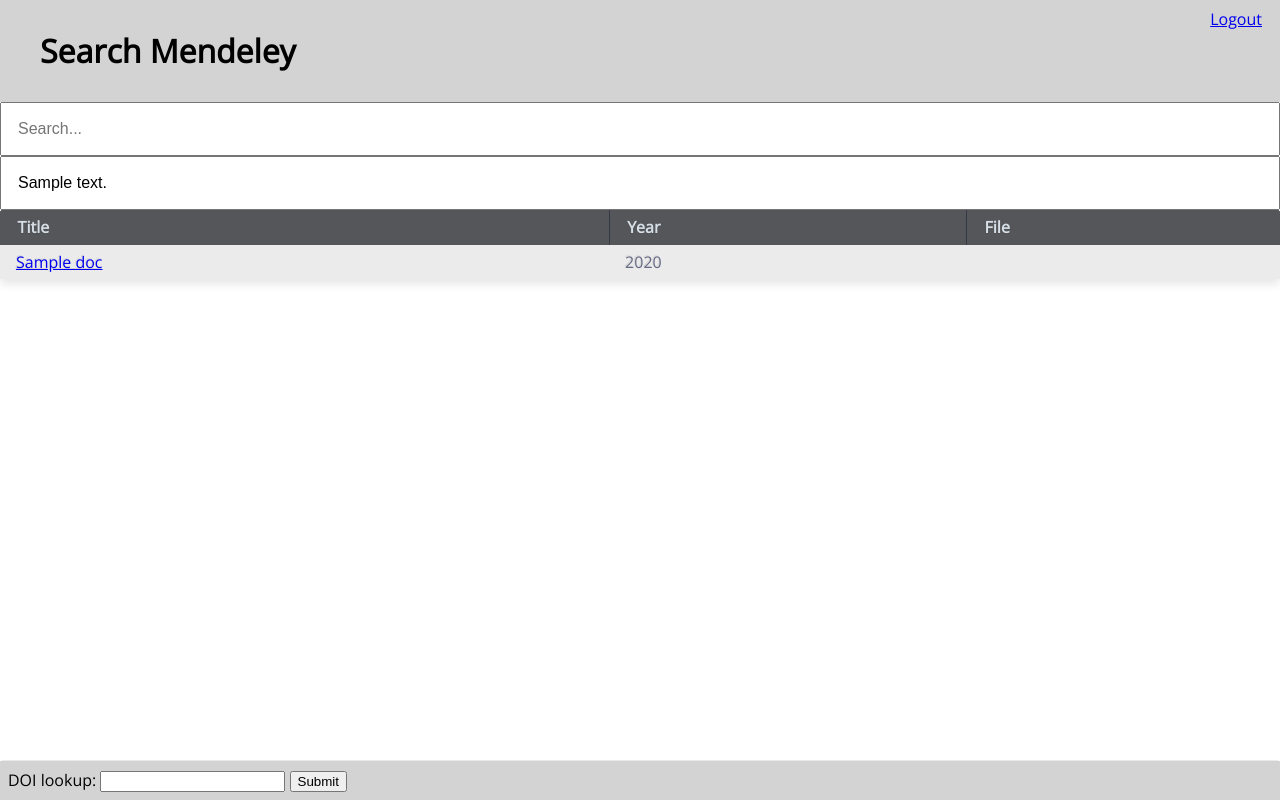
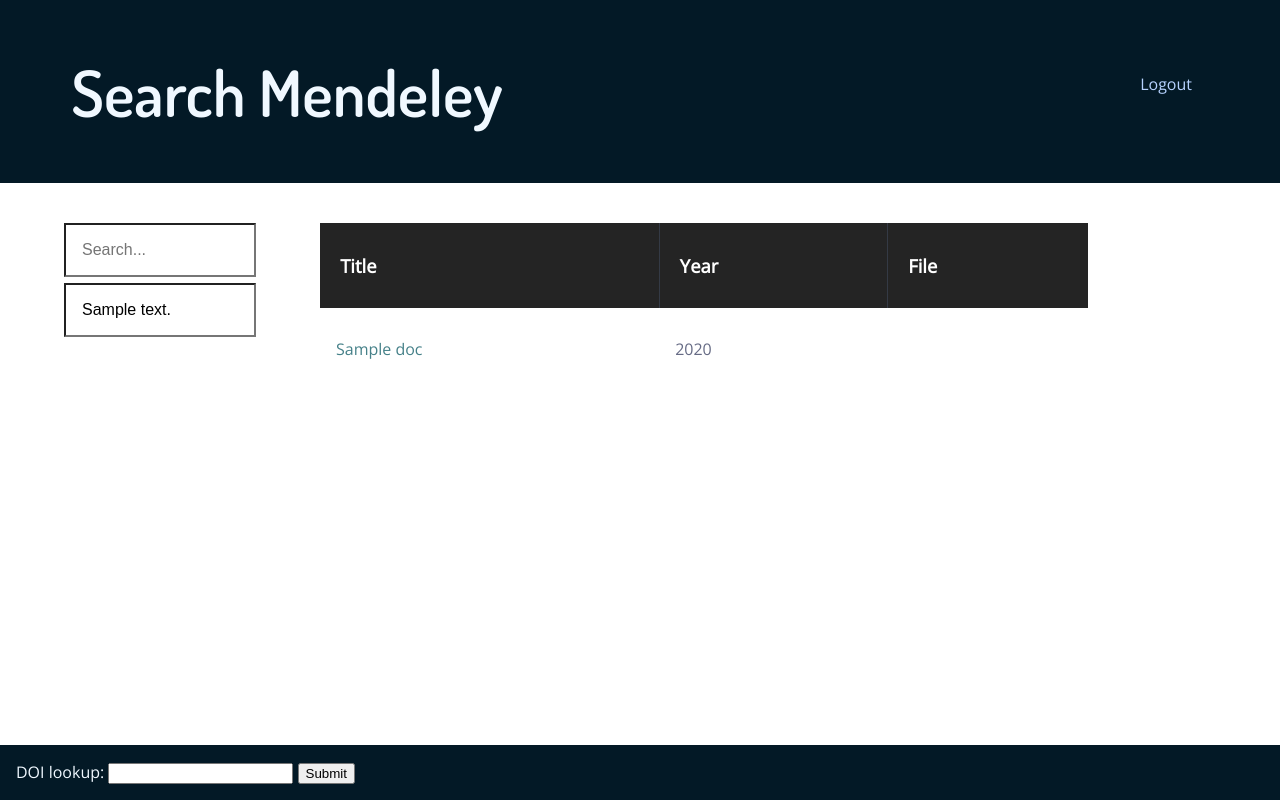
Before and after one commit to SageRalph/search-mendeley, a Flask app: template templates/library.html in a window 1280 px wide. Run offline with Flask 2, Linux system fonts and the light colour scheme; the template is opened without the code that fills it: most values are stand-ins (such as "Sample title", 1, 10 or a date in 2020); parts of the project's set-up code (start-up, migrations or seed data) failed here and were passed over.

Commit message:
Styling changes for Search Mendeley
Changes to Style and Tables CSS files, as well as adding a logo

```diff
--- a/static/style.css
+++ b/static/style.css
@@ -1,44 +1,70 @@
 @import url('https://fonts.googleapis.com/css?family=Open+Sans');
+@import url('https://fonts.googleapis.com/css?family=Dosis:600');
+body {
+    font-family: 'Open Sans', sans-serif;
+    margin: 0;
+    padding: 0;
+    background-color: rgb(255, 255, 255);
+    color: aliceblue;
+}
 
-body{
-    font-family: 'Open Sans', sans-serif;
-    margin:0;
+header h1{
+    margin-left: 5%;
+    font-family: 'Dosis', sans-serif;
+    font-size: 4em;
     padding:0;
 }
 
-header{
-    padding:0.5em;
-    background: lightgray;
-    box-shadow: 0 4px 2px -2px gray;
+a {
+    text-decoration: none;
+    color: #468189;
 }
 
-header h1{
-    margin-left:1em;
+header {
+    padding: 0.5em;
+    background: #031926;
 }
 
-.logout{
-    float:right;
-    margin-right:10px;
+.logout {
+    margin-top: 65px;
+    float: right;
+    margin-right: 80px;
+    color: rgb(182, 210, 255);
 }
 
-input[type=search]{
-    width:100%;
-    padding:1em;
-    font-size:1em;
+.logout:hover{
+    color: white;
 }
 
-table{
-    width:100%;
-    margin-top:0;
-    margin-bottom:4em;
+input[type=search] {
+    width: 15%;
+    margin-left: 5%;
+    margin-top: 40px;
+    padding: 1em;
+    font-size: 1em;
+    border-style: inset;
+    display: inline-block;
+    float: left;
 }
 
-footer{
+input[name=noteQuery] {
+    margin-top: 100px;
+    margin-left: -15%;
+}
+
+table {
+    width: 60%;
+    margin-top: 40px;
+    margin-bottom: 4em;
+    margin-left: 25%;
+    border: thin;
+}
+
+footer {
     position: fixed;
     box-sizing: border-box;
-    bottom:0;
-    width:100%;
-    padding:0.5em;
-    background:lightgray;
-    box-shadow: 0 -2px 1px -2px gray;
+    bottom: 0;
+    width: 100%;
+    padding: 1em;
+    background: #031926;
 }
--- a/static/tables.css
+++ b/static/tables.css
@@ -1,9 +1,7 @@
 
 table {
     background:#55565A;
-    border-radius:3px;
     border-collapse: collapse;
-    box-shadow: 0 5px 10px rgba(0, 0, 0, 0.1);
     animation: float 5s infinite;
     margin-top:1em;
 }
@@ -17,22 +15,16 @@ th,td{
 }
 
 th {
-    color:#D5DDE5;
+    color:#FFFFFF;
     padding:0.4em 1.1em 0.4em 1.1em;
-    background:#55565A;
+    background:rgb(36, 36, 36);
     border-right: 1px solid #343a45;
     text-align:left;
-    text-shadow: 0 1px 1px rgba(0, 0, 0, 0.1);
     cursor:pointer;
     vertical-align:middle;
 }
 
-th:first-child {
-    border-top-left-radius:3px;
-}
-
 th:last-child {
-    border-top-right-radius:3px;
     border-right:none;
 }
 
@@ -40,7 +32,6 @@ tr {
     border-top: 1px solid #C1C3D1;
     border-bottom: 1px solid #C1C3D1;
     color:#666B85;
-    text-shadow: 0 1px 1px rgba(256, 256, 256, 0.1);
 }
 
 tr:first-child {
@@ -52,7 +43,7 @@ tr:last-child {
 }
 
 tr:nth-child(odd) td {
-    background:#EBEBEB;
+    background:#ffffff;
 }
 
 tr:nth-child(odd):hover td {
@@ -63,7 +54,6 @@ td {
     background:#FFFFFF;
     text-align:left;
     vertical-align:middle;
-    text-shadow: -1px -1px 1px rgba(0, 0, 0, 0.1);
     padding:0.4em 1em;
 }
 
@@ -126,3 +116,14 @@ td.dateCell{
 #fundList tr{
     min-height:3em;
 }
+
+td{
+    padding-top: 30px;
+    padding-bottom: 30px;
+}
+
+th{
+    padding-top: 30px;
+    padding-bottom: 30px;
+    font-size: 1.15em;
+}
--- a/templates/library.html
+++ b/templates/library.html
@@ -14,6 +14,7 @@
     <header>
         <a href="/logout" class="logout">Logout</a>
         <h1>Search Mendeley</h1>
+        <link rel=stylesheet type=text/css href="{{ url_for('static', filename='SearchMendeley-white.png') }}">
     </header>
 
     <form action="/library" method="GET">
```
Also changed, not shown: SearchMendeley-white.png (added).
